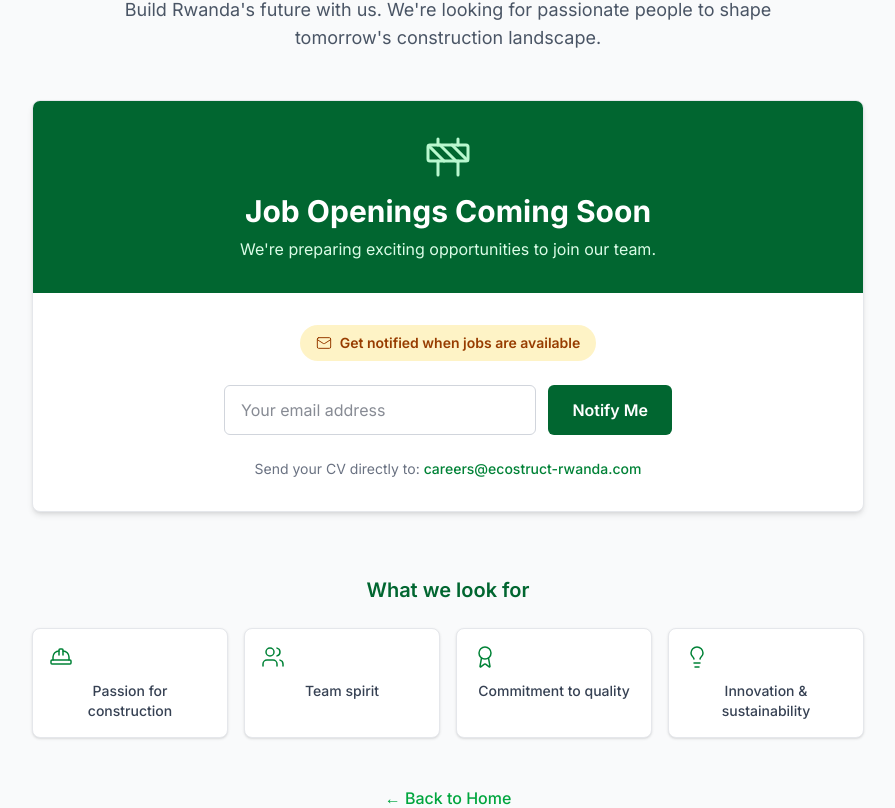
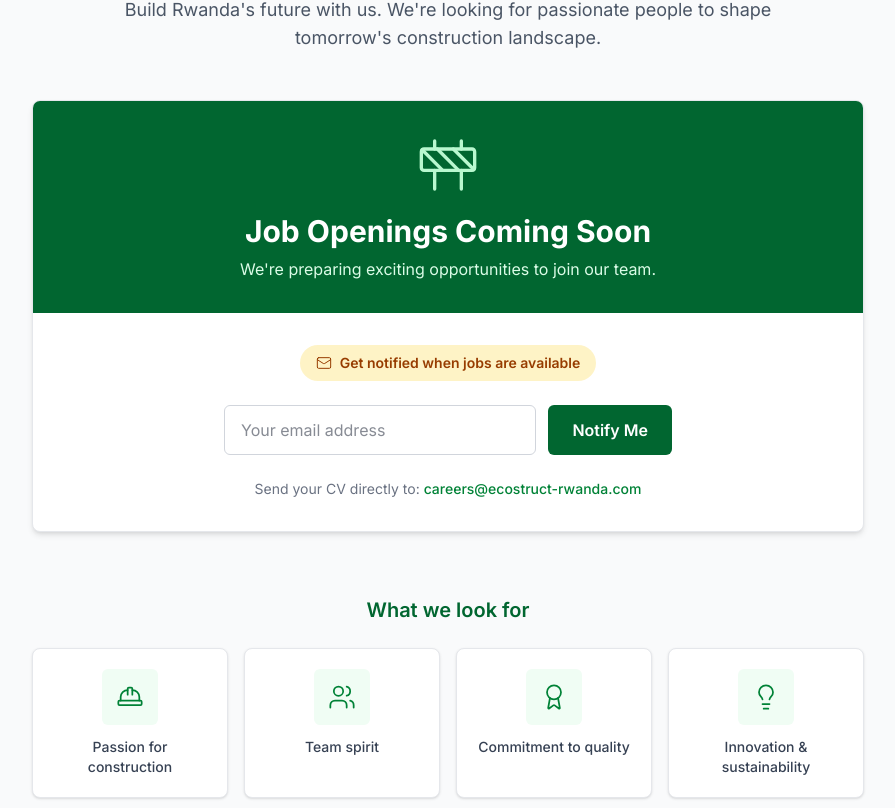
Before and after one commit to japhet175/ecostruct-rwanda, a Next.js app: page /careers in a window 1280 px wide. Shown: the part 232-1040 px from the top of the page, without its empty margins (192-1087 px from the left). Built offline with nearby package versions, Linux system fonts and the light colour scheme.

Commit message:
feat: bigger icons in careers/realisations, cleaner team cards (portrait)
Co-Authored-By: Claude Code <noreply@anthropic.com>

```diff
--- a/app/careers/page.tsx
+++ b/app/careers/page.tsx
@@ -49,7 +49,7 @@ export default function Careers() {
         {/* Coming Soon Card */}
         <div className="bg-white rounded-lg shadow-md overflow-hidden border border-gray-200">
           <div className="bg-green-800 px-6 py-8 text-center">
-            <Construction className="h-12 w-12 mx-auto mb-3 text-green-200" strokeWidth={1.5} aria-hidden="true" />
+            <Construction className="h-16 w-16 mx-auto mb-4 text-green-200" strokeWidth={1.25} aria-hidden="true" />
             <h3 className="text-2xl md:text-3xl font-bold text-white">{t('Careers.comingSoon')}</h3>
             <p className="text-green-100 mt-2">
               {t('Careers.comingSoonDesc')}
@@ -101,8 +101,10 @@ export default function Careers() {
           <h3 className="text-xl font-semibold text-green-800 mb-6">{t('Careers.whatWeLookFor')}</h3>
           <div className="grid sm:grid-cols-2 lg:grid-cols-4 gap-4">
             {valuesList.map((item) => (
-              <div key={item.key} className="bg-white rounded-lg p-4 shadow-sm border border-gray-200 hover:shadow-md transition-shadow">
-                <item.icon className="h-6 w-6 text-green-700 mb-3" strokeWidth={1.5} aria-hidden="true" />
+              <div key={item.key} className="bg-white rounded-lg p-5 shadow-sm border border-gray-200 hover:shadow-md transition-shadow text-center">
+                <div className="inline-flex h-14 w-14 items-center justify-center rounded-md bg-green-50 text-green-700 mb-3">
+                  <item.icon className="h-7 w-7" strokeWidth={1.5} aria-hidden="true" />
+                </div>
                 <p className="text-gray-700 font-medium text-sm">{t(`Careers.${item.key}`)}</p>
               </div>
             ))}
--- a/app/components/Team.tsx
+++ b/app/components/Team.tsx
@@ -81,7 +81,7 @@ export default function Team() {
               onMouseLeave={() => setHoveredIndex(null)}
             >
               {/* Photo avec overlay gradient */}
-              <div className="aspect-square relative overflow-hidden bg-green-800">
+              <div className="aspect-[4/5] relative overflow-hidden bg-green-800">
                 <Image
                   src={member.photo}
                   alt={t(`Team.${member.nameKey}`)}
@@ -106,9 +106,6 @@ export default function Team() {
                 <p className="text-gray-600 text-sm leading-relaxed">
                   {t(`Team.${member.bioKey}`)}
                 </p>
-
-                {/* Ligne décorative */}
-                <div className="w-12 h-0.5 bg-amber-400 mx-auto mt-4 rounded-full" />
               </div>
             </div>
           ))}
--- a/app/realisations/page.tsx
+++ b/app/realisations/page.tsx
@@ -94,8 +94,8 @@ export default function RealisationsPage() {
                   )}
                   <div className={`p-8 flex flex-col justify-center ${image ? 'md:w-1/2' : 'w-full'}`}>
                     <div className="flex flex-wrap items-center gap-3 mb-4">
-                      <span className="inline-flex h-10 w-10 items-center justify-center rounded-md bg-green-50 text-green-700">
-                        <Icon className="h-5 w-5" strokeWidth={1.5} aria-hidden="true" />
+                      <span className="inline-flex h-14 w-14 items-center justify-center rounded-md bg-green-50 text-green-700">
+                        <Icon className="h-7 w-7" strokeWidth={1.5} aria-hidden="true" />
                       </span>
                       <h2 className="text-2xl font-semibold text-green-900">{project.title}</h2>
                       <span className="text-xs font-semibold px-3 py-1 rounded-full bg-green-100 text-green-700">
```
